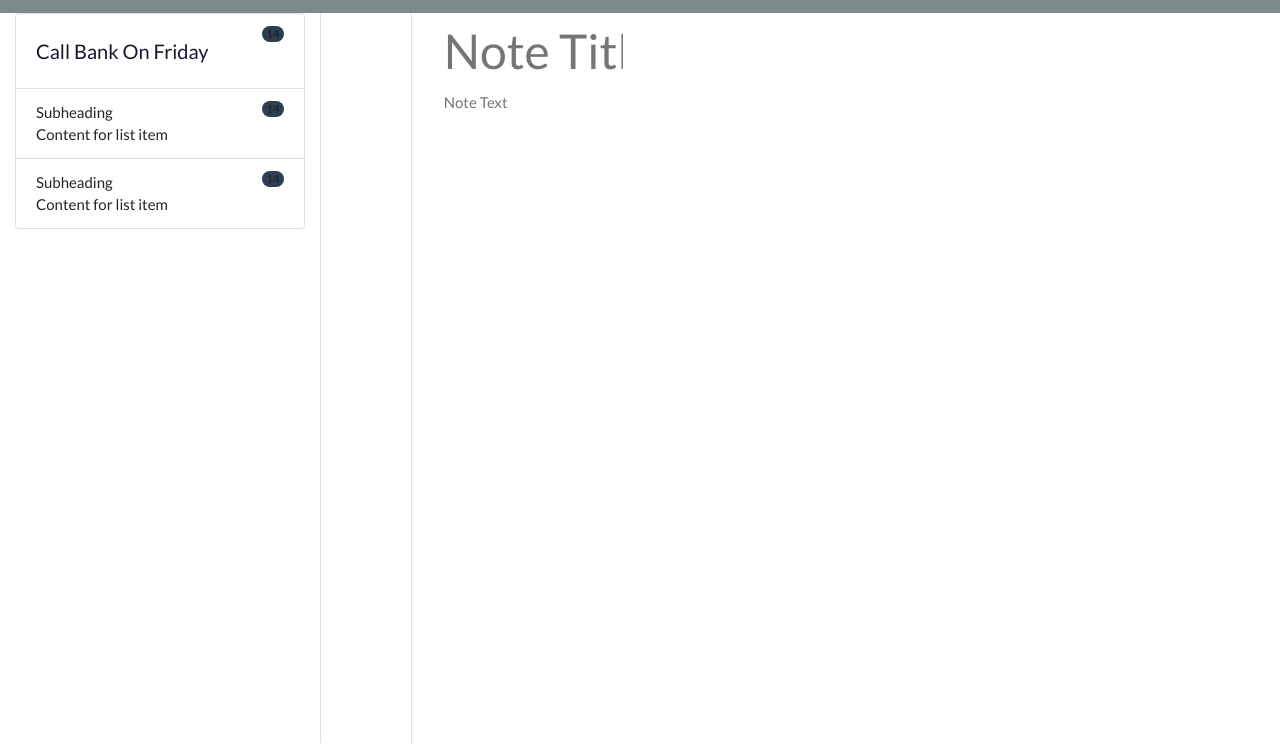
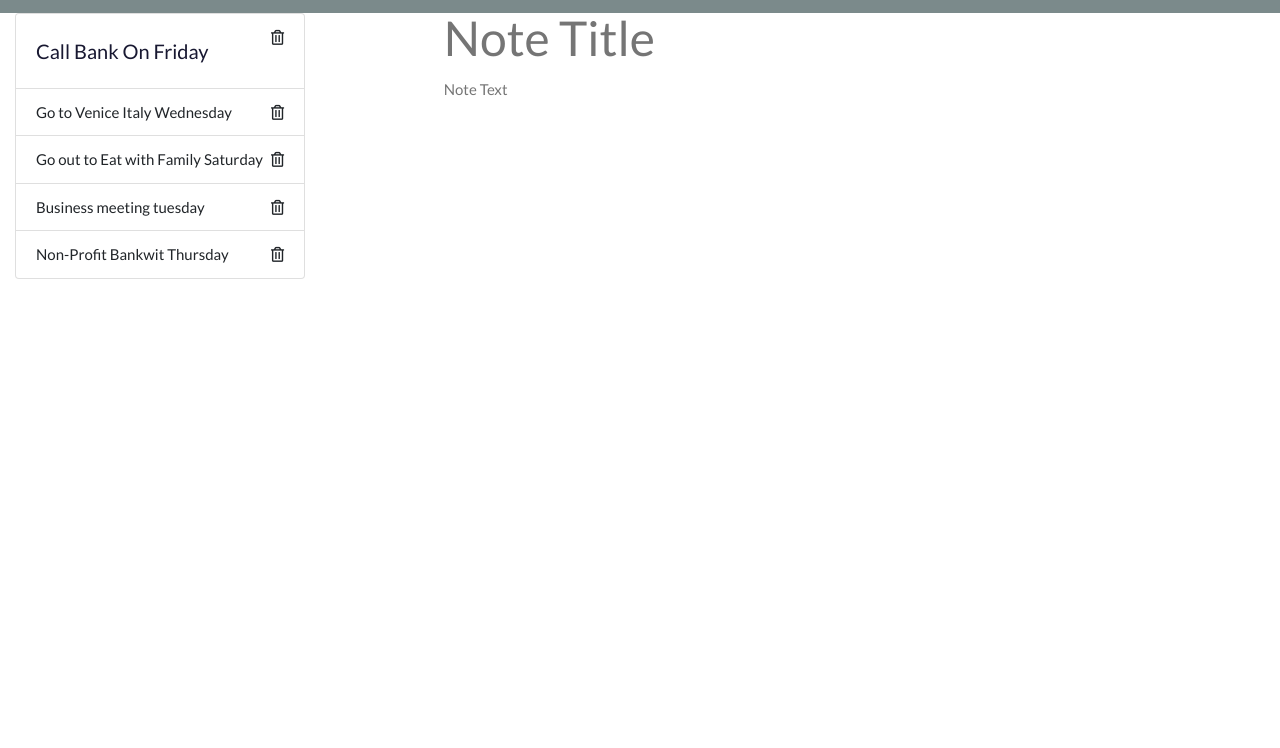
Before and after one commit to Kristal4673/postItNote, a website: page Develop/public/notes.html in a window 1280 px wide. Shown: the part 58-806 px from the top of the page. Drawn offline with nearby package versions, Linux system fonts and the light colour scheme; no server answers.

Commit message:
files created and server and apis connect

```diff
--- a/Develop/package.json
+++ b/Develop/package.json
@@ -4,11 +4,14 @@
   "description": "",
   "main": "server.js",
   "scripts": {
+    "start": "nodemon ./server.js",
     "test": "echo \"Error: no test specified\" && exit 1"
   },
   "author": "",
   "license": "ISC",
   "dependencies": {
-    "express": "^4.16.4"
+    "express": "^4.17.1",
+    "nodemon": "^2.0.14",
+    "uuid": "^8.3.2"
   }
 }
--- a/Develop/public/assets/css/styles.css
+++ b/Develop/public/assets/css/styles.css
@@ -4,7 +4,9 @@ body {
   margin: 0;
   padding: 0;
 }
+input:focus, textarea:focus, select:focus {
 
+}
 .save-note {
   display: none;
 }
@@ -23,20 +25,20 @@ body {
 .note-textarea,
 .note-title {
   color: #000000;
-  width: 100%;
+  width: 600px;
   outline: none;
   border: none;
 }
 
 .note-textarea {
   resize: none;
-  height: calc(100% - 63px);
+  height: 100px;
   padding-top: 15px;
 }
 
 .note-title {
   height: 50px;
-  margin-top: 13px;
+  margin: auto 0;
   font-size: 3rem;
 }
 
--- a/Develop/public/notes.html
+++ b/Develop/public/notes.html
@@ -5,6 +5,7 @@
     <meta name="viewport" content="width=device-width, initial-scale=1.0" />
     <meta http-equiv="X-UA-Compatible" content="ie=edge" />
     <title>Note Taker</title>
+    <link href="https://cdnjs.cloudflare.com/ajax/libs/font-awesome/6.0.0-beta2/css/all.min.css" />
     <link
       rel="stylesheet"
       href="https://cdnjs.cloudflare.com/ajax/libs/bootswatch/4.1.3/flatly/bootstrap.min.css"
@@ -15,7 +16,7 @@
       integrity="sha384-mzrmE5qonljUremFsqc01SB46JvROS7bZs3IO2EmfFsd15uHvIt+Y8vEf7N7fWAU"
       crossorigin="anonymous"
     />
-    <link rel="stylesheet" href="/assets/css/styles.css" />
+    <link rel="stylesheet" href="./assets/css/styles.css" />
   </head>
 
   <body>
@@ -35,31 +36,47 @@
       <!-- <div class="text" style="color:red;background-color: Pink">Subheading</div> -->
       Call Bank On Friday
     </div>
-    <span class="badge bg-primary rounded-pill">14</span>
+    <span ><i class="far fa-trash-alt"></i></span>
+
   </li>
   <li class="list-group-item d-flex justify-content-between align-items-start">
     <div class="ms-2 me-auto">
-      <div class="fw-bold">Subheading</div>
-      Content for list item
+      <div class="fw-bold"></div>
+      Go to Venice Italy Wednesday
     </div>
-    <span class="badge bg-primary rounded-pill">14</span>
+
+    <span ><i class="far fa-trash-alt"></i></span>
   </li>
   <li class="list-group-item d-flex justify-content-between align-items-start">
     <div class="ms-2 me-auto">
-      <div class="fw-bold">Subheading</div>
-      Content for list item
+      <div class="fw-bold"></div>
+       Go out to Eat with Family Saturday
     </div>
+   <div>
+    <span ><i class="far fa-trash-alt"></i></span>
+  </li>
+  <li class="list-group-item d-flex justify-content-between align-items-start">
+    <div class="ms-2 me-auto">
+      <div class="fw-bold"></div>
+      Business meeting tuesday
+    </div>
+     <span ><i class="far fa-trash-alt"></i></span>
+  </li>
+  <li class="list-group-item d-flex justify-content-between align-items-start">
+    <div class="ms-2 me-auto">
+      <div class="fw-bold"> Non-Profit Bankwit Thursday </div>
+     </div>
 
-    <span class="badge bg-primary rounded-pill">14</span>
+    <span ><i class="far fa-trash-alt"></i></span>
   </li>
 </ol>
 </div>
 <div class= "col-md-3">
       <div class="row">
         <div class="col-4 list-container">
-          <div class="card">
+          <!-- <div class="card">
             <ul class="list-group"></ul>
-          </div>
+          </div> -->
         </div>
         <div class="col-8">
           <input
```
Also changed, not shown: Develop/routes/apiRoutes.js (added, +21 -0 lines), Develop/server.js (added, +15 -0 lines), Develop/routes/htmlRoutes.js (added), 1 other file.
